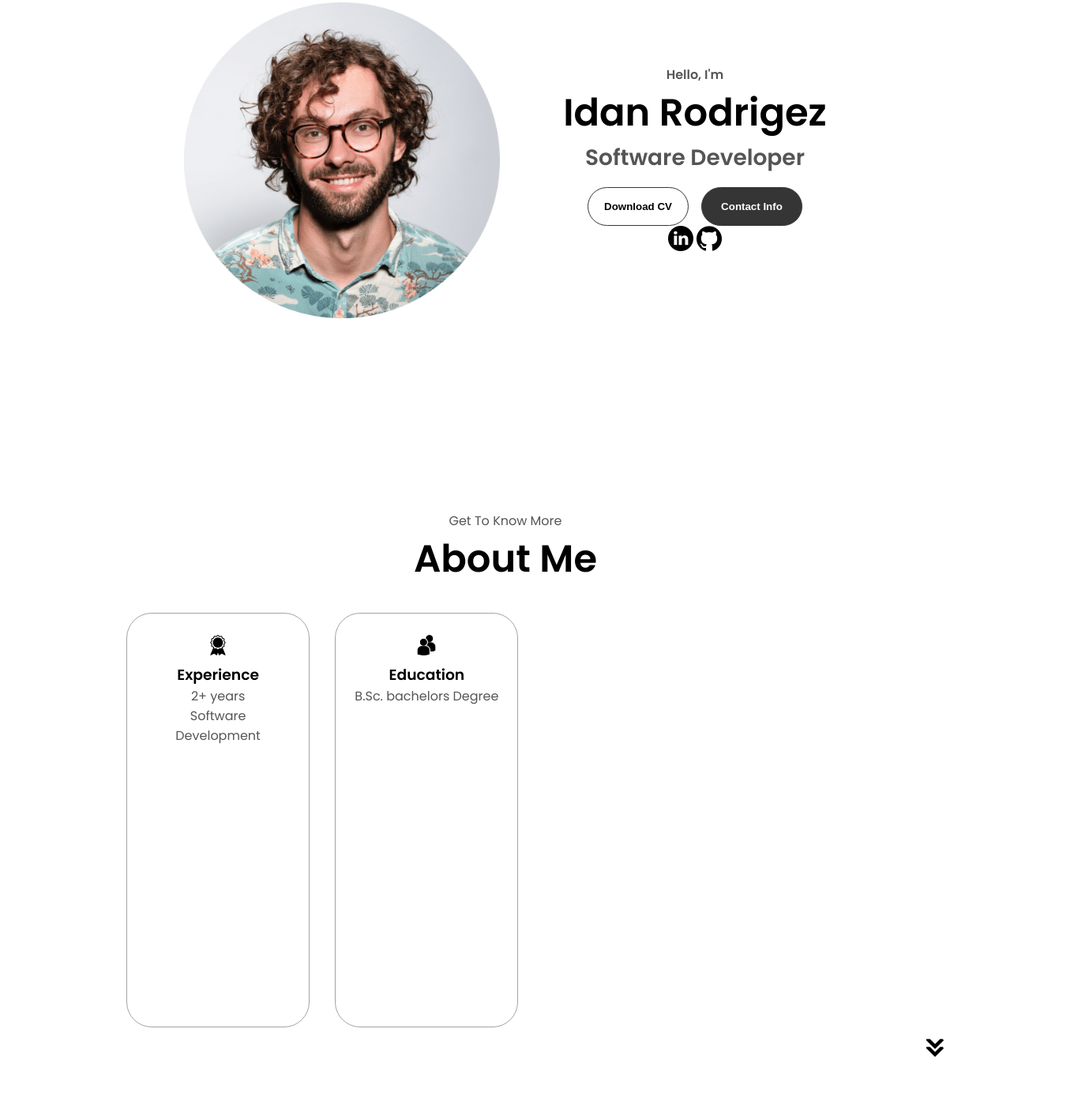
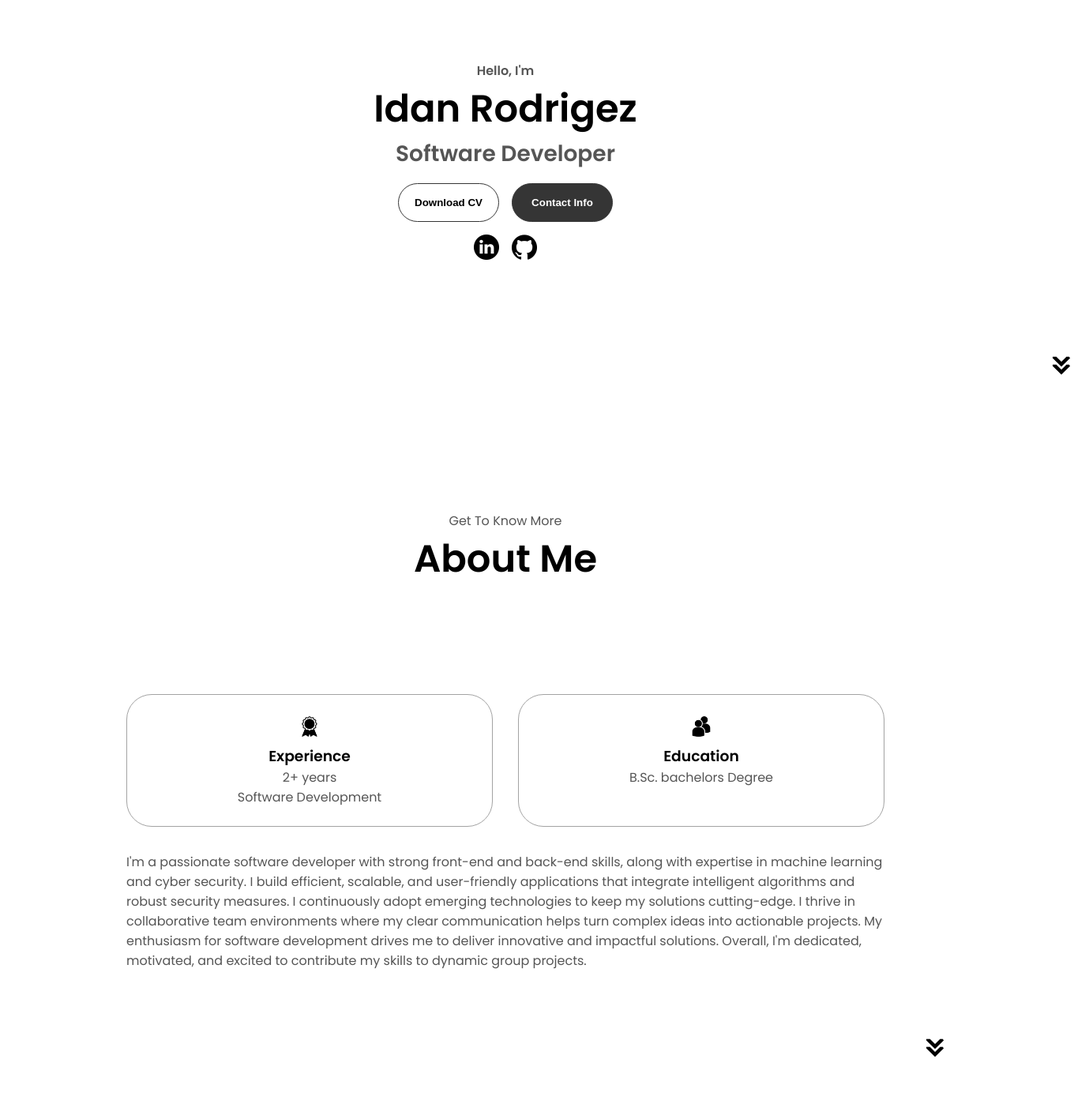
Before and after one commit to IdanRodri17/New-Portfolio-Website, a plain HTML site: page index.html in a window 1280 px wide. Shown: the part 281-1693 px from the top of the page at 79% size, 1360 px wide, since content can reach past the window. Drawn offline with Linux system fonts and the light colour scheme.

Commit message:
Update index.html

```diff
--- a/index.html
+++ b/index.html
@@ -36,9 +36,6 @@
         </div>
     </nav>
     <section id="profile">
-        <div class="section__pic-container">
-            <img src="/assets/profile-pic.png" alt="Idan Rodrigez profile pic">
-        </div>
         <div class="section__text">
             <p class="section__text__p1">Hello, I'm</p>
             <h1 class="title">Idan Rodrigez</h1>
@@ -47,7 +44,7 @@
                 <button class="btn btn-color-2" onclick="window.open('./assets/Idans-resume.pdf')">Download CV</button>
                 <button class="btn btn-color-1" onclick="location.href = './#contact'">Contact Info</button>
             </div>
-            <div id="socials-containers">
+            <div id="socials-container">
                 <img src="./assets/linkedin.png"
                 alt="My linkedIn profile"
                 class="icon" onclick="location.href='https://www.linkedin.com/in/idanrodrigez/'">
@@ -56,11 +53,14 @@
                 class="icon" onclick="location.href='https://github.com/IdanRodri17'">
             </div>
         </div>
+        <img src="./assets/arrow.png" alt="Arrow icon" class="icon arrow"
+        onclick="location.href='./#about'"/>
     </section>
     <section id="about">
         <p class="section__text__p1">Get To Know More</p>
         <h1 class="title">About Me</h1>
         <div class="section-container">
+            <div class="about-details-container">
                 <div class="about-containers">
                     <div class="details-container">
                         <img src="./assets/experience.png" alt="experience icon"
@@ -72,11 +72,19 @@
                         <img src="./assets/education.png" alt="education icon"
                         class="icon">
                         <h3>Education</h3>
-                        <p>B.Sc. bachelors Degree <br /></p>
+                        <p>B.Sc. bachelors Degree</p>
                     </div>
                 </div>
                 <div class="text-container">
                 <p>
+                    I'm a passionate software developer with strong front-end and back-end skills,
+                    along with expertise in machine learning and cyber security. I build efficient,
+                    scalable, and user-friendly applications that integrate intelligent algorithms
+                    and robust security measures. I continuously adopt emerging technologies to keep
+                    my solutions cutting-edge. I thrive in collaborative team environments where my clear
+                    communication helps turn complex ideas into actionable projects. My enthusiasm for
+                    software development drives me to deliver innovative and impactful solutions. Overall,
+                     I'm dedicated, motivated, and excited to contribute my skills to dynamic group projects.
                 </p>
                 </div>
             </div>
@@ -243,6 +251,7 @@
                 <div class="btn-container">
                     <button class="btn btn-color-2 project-btn" onclick="location.href='https://github.com/'">Github
                     </button>
+                    <button class="btn btn-color-2 project-btn" onclick="location.href='https://github.com/'">Live Demo
                     </button>
                 </div>
             </div>
@@ -254,7 +263,9 @@
                 </div>
                 <h2 class="experience-sub-title project-title">Project Two</h2>
                 <div class="btn-container">
+                    <button class="btn btn-color-2 project-btn" onclick="location.href='https://github.com/'">Github
                     </button>
+                    <button class="btn btn-color-2 project-btn" onclick="location.href='https://github.com/'">Live Demo
                     </button>
                 </div>
             </div>
@@ -266,7 +277,9 @@
                 </div>
                 <h2 class="experience-sub-title project-title">Project Three</h2>
                 <div class="btn-container">
+                    <button class="btn btn-color-2 project-btn" onclick="location.href='https://github.com/'">Github
                     </button>
+                    <button class="btn btn-color-2 project-btn" onclick="location.href='https://github.com/'">Live Demo
                     </button>
                 </div>
             </div>
@@ -275,7 +288,7 @@
         <img src="./assets/arrow.png"
         alt="Arrow icon"
         class="icon arrow"
-        onclick="location.href='./#projects'"/>
+        onclick="location.href='./#contact'"/>
     </section>
     <section id = "contact">
         <p class="section__text__p1">Get in Touch</p>
```
